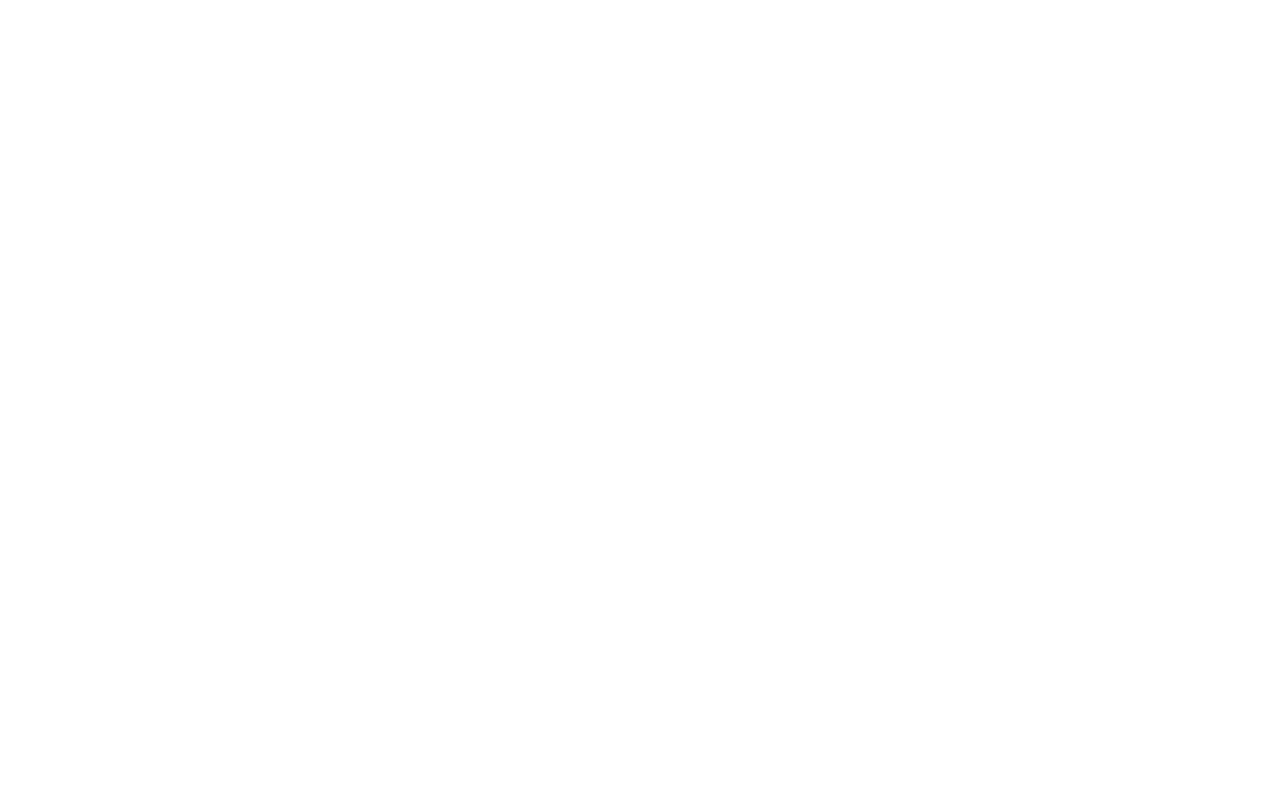
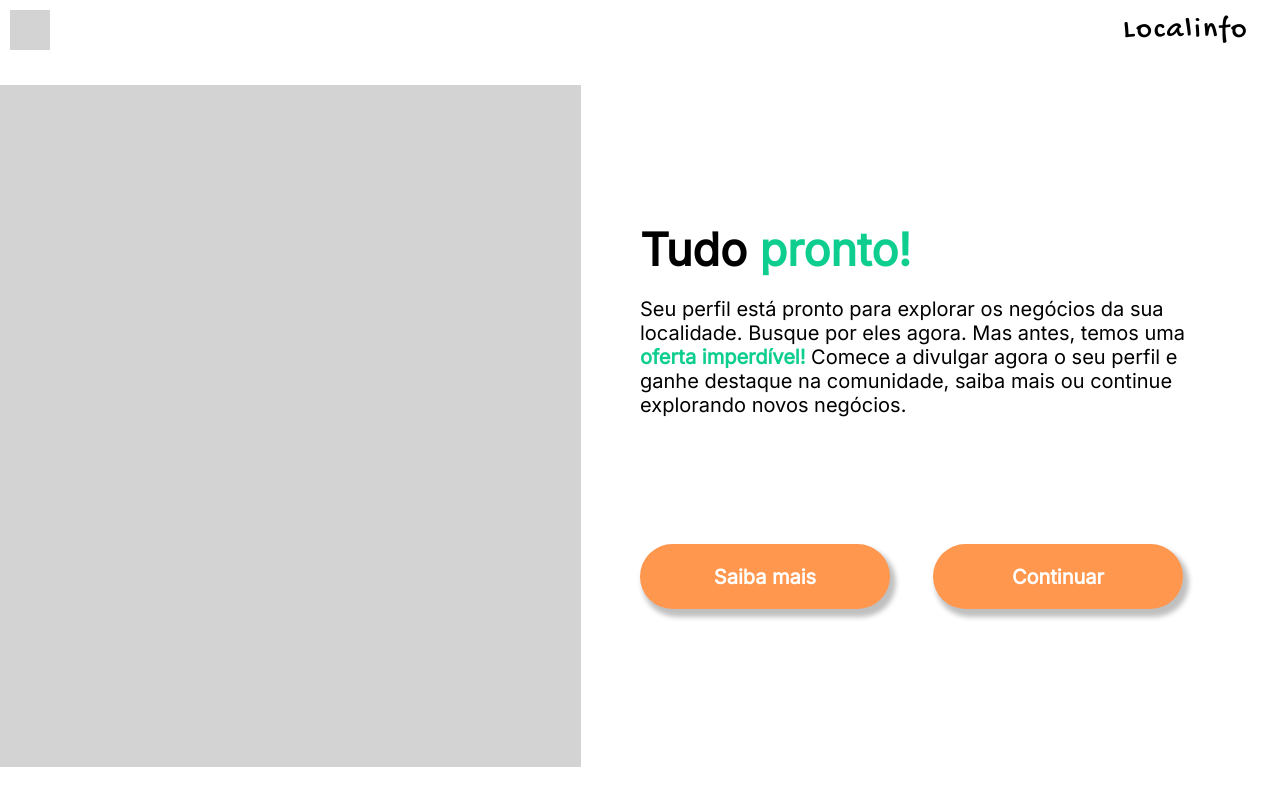
Before and after one commit to gomess99/localinfo-front, a React (Vite) app: page /sucessregister_pj in a window 1280 px wide. Before the commit this address had no page. Built offline with nearby package versions, Linux system fonts and the light colour scheme.

Commit message:
Atualização processo de cadastro pj

```diff
--- a/src/App.jsx
+++ b/src/App.jsx
@@ -1,36 +1,38 @@
-import React from 'react';
-import { BrowserRouter as Router, Routes, Route } from 'react-router-dom';
-import Home from './components/Pages/Home/Home';
-import AboutUs from './components/Pages/AboutUs/AboutUs';
-import FindBusiness from './components/Pages/FindBusiness/FindBusiness';
-import Plan from './components/Pages/Plan/Plan';
-import RegisterPj from './components/Pages/UserRegister/RegisterPf_Pj/RegisterPj';
-import RegisterPf from './components/Pages/UserRegister/RegisterPf_Pj/RegisterPf';
-import PerfilPf from './components/Pages/UserRegister/PerfilPf_Pj/PerfilPf';
-import PerfilPj from './components/Pages/UserRegister/PerfilPf_Pj/PerfilPj';
-import SucessRegister from './components/Pages/UserRegister/SucessRegister/SucessRegister';
+import React from "react";
+import { BrowserRouter as Router, Routes, Route } from "react-router-dom";
+import Home from "./components/Pages/Home/Home";
+import AboutUs from "./components/Pages/AboutUs/AboutUs";
+import FindBusiness from "./components/Pages/FindBusiness/FindBusiness";
+import Plan from "./components/Pages/Plan/Plan";
+import RegisterPj from "./components/Pages/UserRegister/RegisterPf_Pj/RegisterPj";
+import RegisterPf from "./components/Pages/UserRegister/RegisterPf_Pj/RegisterPf";
+import PerfilPj from "./components/Pages/UserRegister/PerfilPf_Pj/PerfilPj";
+import PerfilPj_PlanoFree from "./components/Pages/UserRegister/PerfilPf_Pj/PerfilPj_PlanoFree";
+import SucessRegisterPf_Pj from "./components/Pages/UserRegister/SucessRegister/SucessRegisterPf_Pj";
+import SucessRegisterPj from "./components/Pages/UserRegister/SucessRegister/SucessRegisterPj";
 import Free from "./components/Pages/Plan/Free/Free";
 import Premium from "./components/Pages/Plan/Premium/Premium";
-import Categories from './components/Pages/Categories/Categories';
-import Login from './components/Pages/Login/Login';
-import NewPassword from './components/Pages/Login/NewPassword';
-import UserRegister from './components/Pages/UserRegister/UserRegister';
+import Categories from "./components/Pages/Categories/Categories";
+import Login from "./components/Pages/Login/Login";
+import NewPassword from "./components/Pages/Login/NewPassword";
+import UserRegister from "./components/Pages/UserRegister/UserRegister";
 
 const App = () => {
   return (
     <div>
-
       <Router>
         <Routes>
           <Route path="/" element={<Home />} />
-            <Route path="/aboutus" element={<AboutUs/>} />
-            <Route path="/findbusiness" element={<FindBusiness/>} />
-            <Route path="/plan" element={<Plan/>} />
+          <Route path="/aboutus" element={<AboutUs />} />
+          <Route path="/findbusiness" element={<FindBusiness />} />
+          <Route path="/plan" element={<Plan />} />
           <Route path="/registerpj" element={<RegisterPj />} />
           <Route path="/registerpf" element={<RegisterPf />} />
-            <Route path="/perfilpf" element={<PerfilPf />} />
+          <Route path="/perfilpf" element={<PerfilPj />} />
           <Route path="/perfilpj" element={<PerfilPj />} />
-            <Route path="/sucessregister" element={<SucessRegister />} />
+          <Route path="/perfil_pj_free" element={<PerfilPj_PlanoFree />} />
+          <Route path="/sucessregister_pf_pj" element={<SucessRegisterPf_Pj />} />
+          <Route path="/sucessregister_pj" element={<SucessRegisterPj />} />
           <Route path="/free" element={<Free />} />
           <Route path="/categories" element={<Categories />} />
           <Route path="/login" element={<Login />} />
@@ -39,9 +41,8 @@ const App = () => {
           <Route path="/premium" element={<Premium />} />
         </Routes>
       </Router>
-
     </div>
   );
-}
+};
 
 export default App;
--- a/src/components/Pages/Login/Login.css
+++ b/src/components/Pages/Login/Login.css
@@ -61,7 +61,7 @@
     background: #ccc ;
     flex-shrink: 0;
     border-radius: 50%;
-    transform: translateX(450px) translateY(-42px);
+    transform: translateX(500px) translateY(-42px);
     font-size: 12px;
     padding: 0 10px;
     border-radius: 50%;
--- a/src/components/Pages/UserRegister/PerfilPf_Pj/PerfilPf.jsx
+++ b/src/components/Pages/UserRegister/PerfilPf_Pj/PerfilPf.jsx
@@ -39,7 +39,7 @@ function PerfilPf() {
             </div>
 
             <div className="perfilpf_pj-btn">
-              <a href="/sucessregister">
+              <a href="/sucessregister_pf">
                 <button>Realizar cadastro</button>
               </a>
             </div>
--- /dev/null
+++ b/src/components/Pages/UserRegister/PerfilPf_Pj/PerfilPj_PlanoFree.jsx
@@ -0,0 +1,114 @@
+import React from "react";
+import "../PerfilPf_Pj/PerfilPf_Pj.css";
+
+function PerfilPj() {
+  return (
+    <div className="perfilpj">
+      <div className="perfilpf_pj-nav">
+        <div className="perfilpf_pj-back"></div>
+        <a href="/" className="logo">
+          <span className="local">Local</span>
+          <span className="info2">info</span>
+        </a>
+      </div>
+
+      <div className="perfilpf_pj-container">
+        <div className="perfilpf_pj-img"></div>
+        <div className="perfilpf_pj-conteudo">
+          <div className="perfilpf_pj-conteudo-position">
+            <div className="perfilpf_pj-conteudo-titulo">
+              <h1>
+                Bem-<span>vindo!</span>
+              </h1>
+              <p>
+                Fique a vontade para adicionar seu ramo de trabalho e uma ou
+                cinco fotos que ficaram visíveis ao público e os meios para seus
+                cliente te encontrarem.
+              </p>
+            </div>
+
+            <div className="perfilpf_pj-input">
+              <div className="ficheiro">
+                <div className="ficheiro-carrossel">
+                  <div className="ficheiro-carrossel-img">
+                    <div className="addimg-icon"></div>
+                  </div>
+                  <div className="ficheiro-carrossel-img">
+                    <div className="addimg-icon"></div>
+                  </div>
+                  <div className="ficheiro-carrossel-img">
+                    <div className="addimg-icon"></div>
+                  </div>
+                </div>
+              </div>
+
+              <div className="perfilpf_pj-info">
+                <div className="inputBox_menor">
+                  <input type="text" required="required" />
+                  <span>Categoria</span>
+                </div>
+                <div className="grupInputBox2">
+                  <div className="inputBox_menor">
+                    <input type="text" required="required" />
+                    <span>Endereço 1</span>
+                  </div>
+
+                  <div className="inputBox_menor">
+                    <input type="text" required="required" />
+                    <span>Endereço 2</span>
+                  </div>
+                </div>
+
+                <div className="grupInputBox2">
+                  <div className="inputBox_menor">
+                    <input type="text" required="required" />
+                    <span>Endereço 1</span>
+                  </div>
+
+                  <div className="inputBox_menor">
+                    <input type="text" required="required" />
+                    <span>Endereço 2</span>
+                  </div>
+                </div>
+                <div className="perfilpf_pj-redes">
+                  <div className="inputBox_mini">
+                    <input
+                      className="input-text"
+                      type="text"
+                      required="required"
+                    />
+                    <div></div>
+                  </div>
+                  <div className="inputBox_mini">
+                    <input
+                      className="input-text"
+                      type="text"
+                      required="required"
+                    />
+                    <div></div>
+                  </div>
+                  <div className="inputBox_mini">
+                    <input
+                      className="input-text"
+                      type="text"
+                      required="required"
+                    />
+                    <div></div>
+                  </div>
+                </div>
+              </div>
+            </div>
+
+            <div className="perfilpf_pj-btn">
+              <a href="/sucessregister_pf_pj">
+                <button>Realizar cadastro</button>
+              </a>
+            </div>
+          </div>
+        </div>
+      </div>
+    </div>
+  );
+}
+
+export default PerfilPj;
--- a/src/components/Pages/UserRegister/RegisterPf_Pj/RegisterPf.jsx
+++ b/src/components/Pages/UserRegister/RegisterPf_Pj/RegisterPf.jsx
@@ -59,7 +59,7 @@ function RegisterPf() {
               </div>
             </div>
             <div className="registerpf-btn">
-            <a href="/perfilpf">
+            <a href="/perfilpf_pj">
               <button>Realizar cadastro</button>
               </a>
               <p>
--- a/src/components/Pages/UserRegister/SucessRegister/SucessRegister.css
+++ b/src/components/Pages/UserRegister/SucessRegister/SucessRegister.css
@@ -1,4 +1,4 @@
-.sucessregister-conteudo{
+.sucessregister-conteudo {
     display: flex;
     height: 732px;
     overflow: hidden;
@@ -12,7 +12,41 @@
     flex: 1 0 0;
 }
 
-.sucessregister-conteudo-position{
+.sucess_pj-conteudo-titulo {
+    display: flex;
+    flex-direction: column;
+    align-items: flex-start;
+    gap: 20px;
+}
+
+.sucess_pj-conteudo-titulo h1 {
+    color: var(--Preto, #000);
+    font-family: Inter;
+    font-size: 45px;
+    font-style: normal;
+    font-weight: 700;
+    line-height: normal;
+}
+
+.span-h1 {
+    color: var(--Verde-Claro, var(--Preto, #0DCE8E));
+    font-family: Inter;
+    font-size: 45px;
+    font-style: normal;
+    font-weight: 700;
+    line-height: normal;
+}
+
+.span-p {
+    color: var(--Verde-Claro, var(--Preto, #0DCE8E));
+    font-family: Inter;
+    font-size: 20px;
+    font-style: normal;
+    font-weight: 700;
+    line-height: normal;
+}
+
+.sucessregister-conteudo-position {
     display: flex;
     flex-direction: column;
     align-items: flex-start;
@@ -20,3 +54,40 @@
     flex: 1 0 0;
     align-self: stretch;
 }
+
+.perfilpf_pj-btn2 {
+    display: flex;
+    width: 543px;
+    height: 108px;
+    justify-content: space-between;
+    align-items: center;
+
+}
+
+.perfilpf_pj-btn2 button {
+    display: flex;
+    width: 250px;
+    height: 65px;
+    overflow: hidden;
+    padding: 26px 36px;
+    border-radius: 44px;
+    box-shadow: 4px 6px 5px 2px rgba(0, 0, 0, 0.25);
+    background: var(--Laranja, #FF974F);
+    justify-content: center;
+    align-items: center;
+    gap: 10px;
+    flex-shrink: 0;
+    border: none;
+    color: #FFF;
+    font-family: Inter;
+    font-size: 20px;
+    font-style: normal;
+    font-weight: 700;
+    line-height: normal;
+    cursor: pointer;
+}
+
+.perfilpf_pj-btn2 a{
+    color: #0DCE8E;
+    text-decoration: none;
+}
--- /dev/null
+++ b/src/components/Pages/UserRegister/SucessRegister/SucessRegisterPj.jsx
@@ -0,0 +1,43 @@
+import React from "react";
+import "../SucessRegister/SucessRegister.css";
+
+function SucessRegister() {
+  return (
+    <div className="perfilpj">
+      <div className="perfilpf_pj-nav">
+        <div className="perfilpf_pj-back"></div>
+        <a href="/" className="logo">
+          <span className="local">Local</span>
+          <span className="info2">info</span>
+        </a>
+      </div>
+
+      <div className="perfilpf_pj-container">
+        <div className="perfilpf_pj-img"></div>
+        <div className="sucessregister-conteudo">
+          <div className="sucessregister-conteudo-position">
+            <div className="sucess_pj-conteudo-titulo">
+              <h1>
+                Tudo <span className="span-h1">pronto!</span>
+              </h1>
+              <p>
+              Seu perfil está pronto para explorar os negócios da sua localidade. Busque por eles agora. Mas antes, temos uma <span className="span-p">oferta imperdível!</span> Comece a divulgar agora o seu perfil e ganhe destaque na comunidade, saiba mais ou continue explorando novos negócios.
+              </p>
+            </div>
+            <div className="perfilpf_pj-btn2">
+              <a href="/perfil_pj_free">
+              <button>Saiba mais</button>
+              </a>
+              <a href="/">
+              <button>Continuar</button>
+              </a>
+
+            </div>
+          </div>
+        </div>
+      </div>
+    </div>
+  );
+}
+
+export default SucessRegister;
```
Also changed, not shown: src/Routes/Routes.jsx (+8 -3 lines), src/components/Pages/UserRegister/PerfilPf_Pj/PerfilPf_Pj.css (+17 -6 lines), src/components/Pages/UserRegister/PerfilPf_Pj/PerfilPj.jsx (+7 -37 lines), src/components/Pages/UserRegister/SucessRegister/SucessRegisterPf_Pj.jsx (renamed from src/components/Pages/UserRegister/SucessRegister/SucessRegister.jsx). Lines whose indentation alone changed are shown as unchanged.
